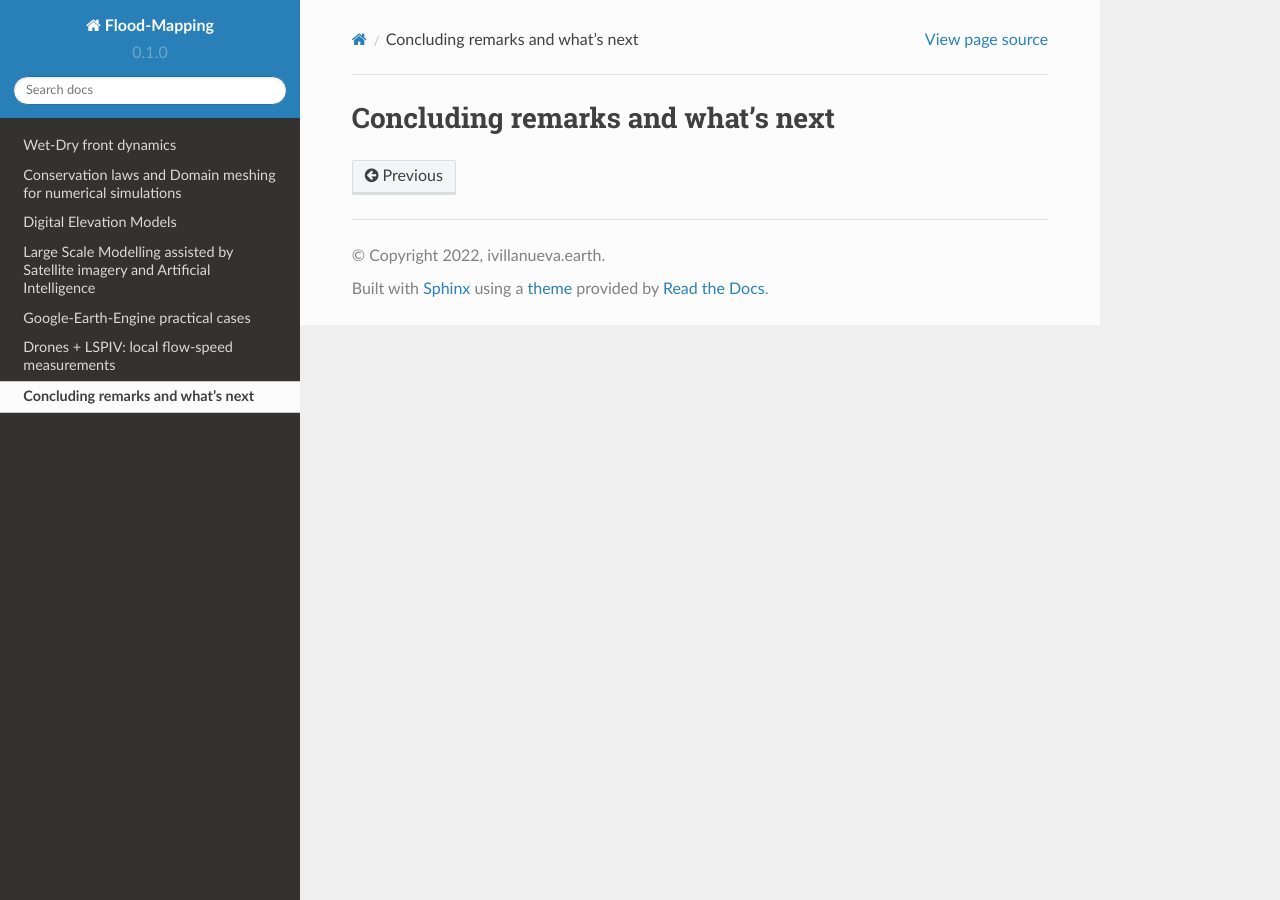
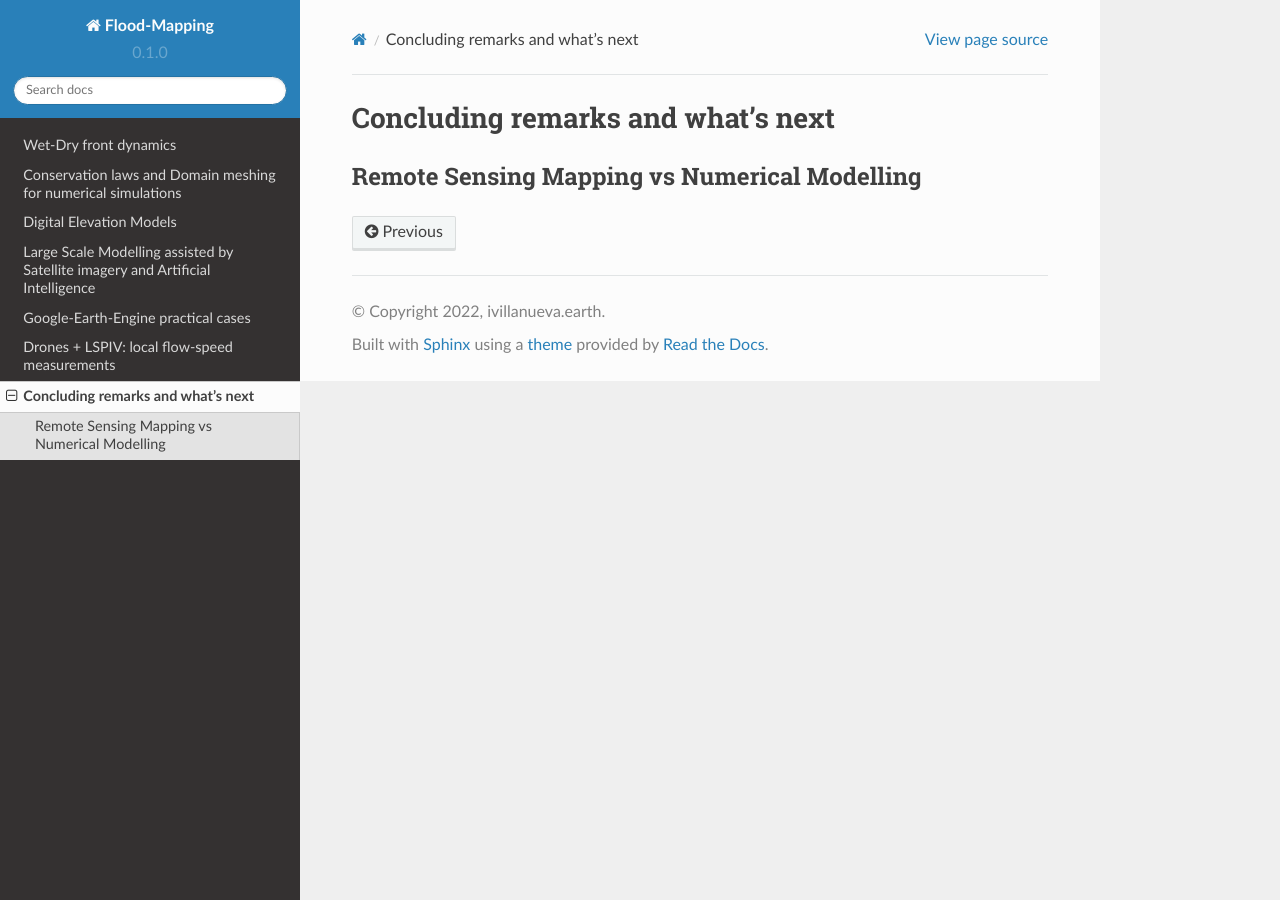
Before and after one commit to ivillamadrid/FloodMapping, a Sphinx documentation site: the page built from docs/source/concluding.rst, in a window 1280 px wide. Built offline with Sphinx 7.4.7 and the Read the Docs theme 2.0.0, drawn with Linux system fonts in a browser that asks for light colours.

Commit message:
Update concluding.rst

```diff
--- a/docs/source/concluding.rst
+++ b/docs/source/concluding.rst
@@ -1,2 +1,6 @@
 Concluding remarks and what's next
 ===================================
+
+
+Remote Sensing Mapping vs Numerical Modelling
+---------------------------------------------
```
